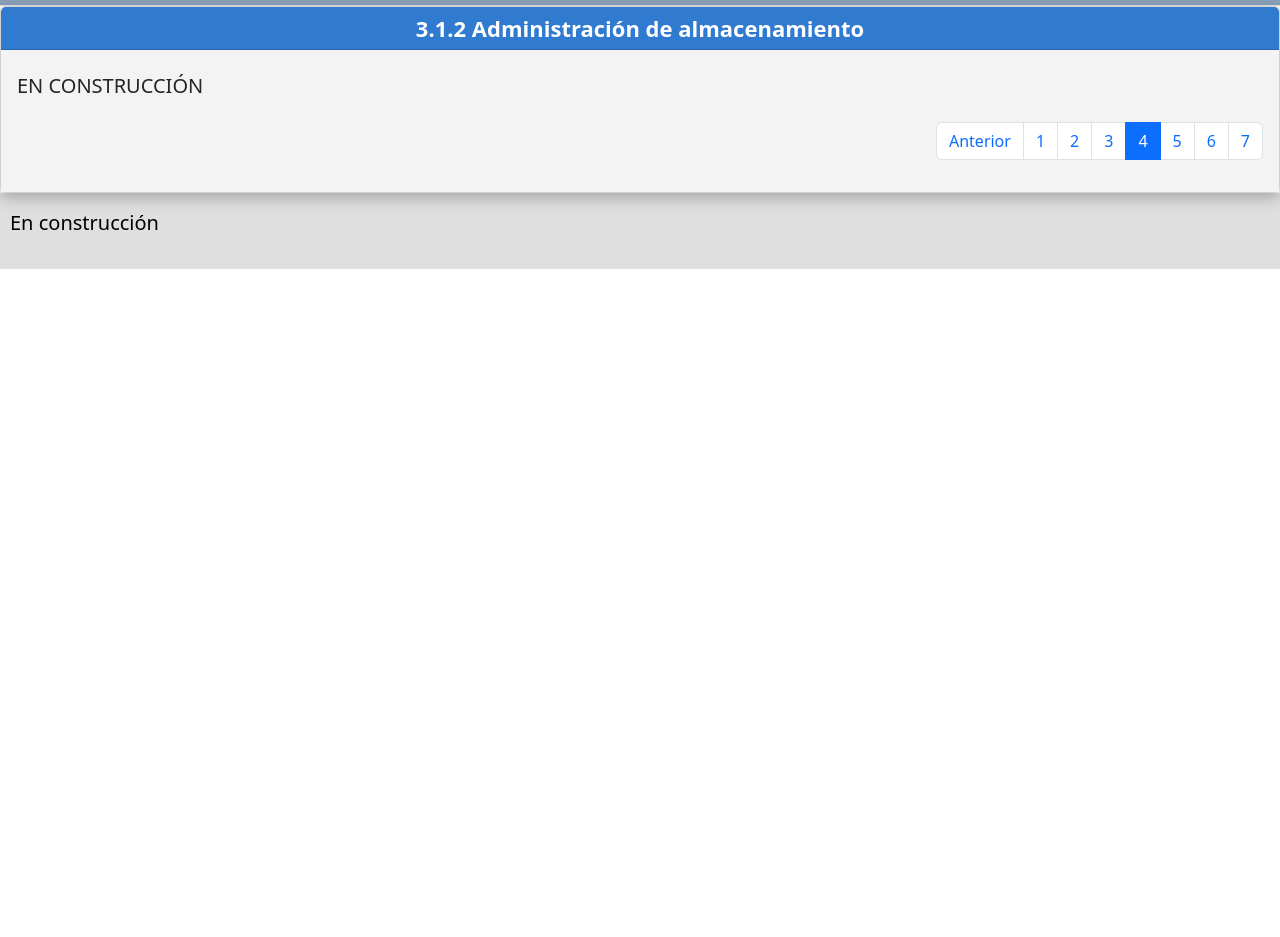
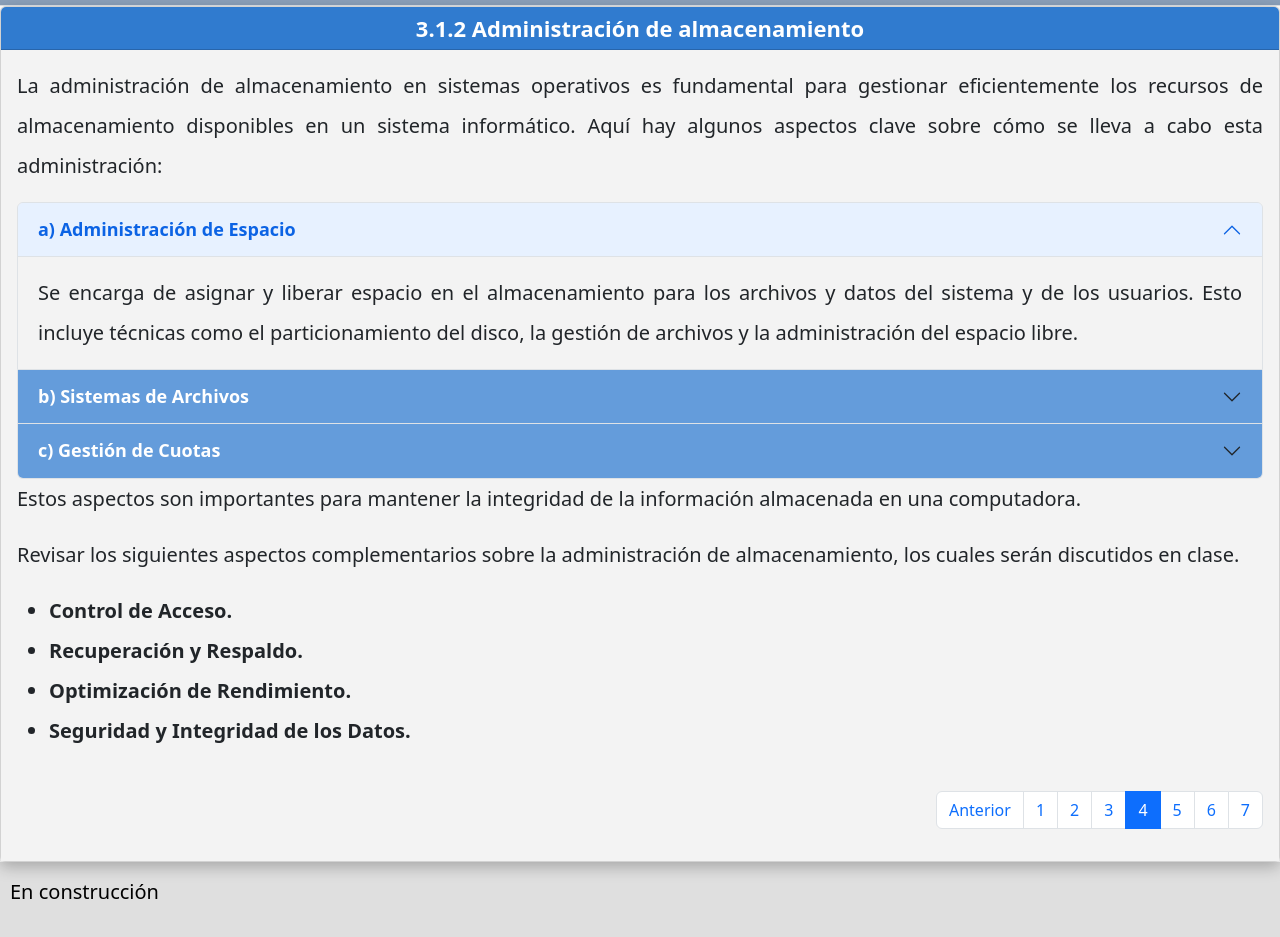
Before and after one commit to vigs950813/RDD_SO_U3, a plain HTML site: page pages/3-1-2-administracion-de-almacenamiento.html in a window 1280 px wide. Shown: the part 445-1382 px from the top of the page. Before the commit the page ends 800 px from the top, so only its background shows below. Drawn offline with nearby package versions, Linux system fonts and the light colour scheme.

Commit message:
Se anexa info a 3-1-2

```diff
--- a/pages/3-1-2-administracion-de-almacenamiento.html
+++ b/pages/3-1-2-administracion-de-almacenamiento.html
@@ -18,6 +18,7 @@
     <link href="../css/header.css" rel="stylesheet" />
     <link href="../css/navbar.css" rel="stylesheet" />
     <link href="../css/card.css" rel="stylesheet" />
+    <link href="../css/acordeon.css" rel="stylesheet" />
     <link href="../css/offcanvas.css" rel="stylesheet" />
     <link href="../css/pagination.css" rel="stylesheet" />
     <link href="../css/footer.css" rel="stylesheet" />
@@ -54,8 +55,97 @@
                 <div class="card-body">
 
                     <p class="card-text">
-                        EN CONSTRUCCIÓN
+
+                        La administración de almacenamiento en sistemas operativos es fundamental para gestionar
+                        eficientemente los recursos de almacenamiento disponibles en un sistema informático. Aquí hay
+                        algunos aspectos clave sobre cómo se lleva a cabo esta administración:
+
                     </p>
+
+                    <div class="accordion" id="accordionPanelsStayOpenExample">
+                        <div class="accordion-item">
+                            <h2 class="accordion-header" id="panelsStayOpen-headingOne">
+                                <button class="accordion-button" type="button" data-bs-toggle="collapse"
+                                    data-bs-target="#panelsStayOpen-collapseOne" aria-expanded="true"
+                                    aria-controls="panelsStayOpen-collapseOne">
+                                    a) Administración de Espacio
+                                </button>
+                            </h2>
+                            <div id="panelsStayOpen-collapseOne" class="accordion-collapse collapse show"
+                                aria-labelledby="panelsStayOpen-headingOne">
+                                <div class="accordion-body">
+                                    <p class="card-text">
+                                        Se encarga de asignar y liberar espacio en el almacenamiento para los
+                                        archivos y datos del sistema y de los usuarios. Esto incluye técnicas como el
+                                        particionamiento
+                                        del disco, la gestión de archivos y la administración del espacio libre.
+
+                                    </p>
+                                </div>
+                            </div>
+                        </div>
+                        <div class="accordion-item">
+                            <h2 class="accordion-header" id="panelsStayOpen-headingTwo">
+                                <button class="accordion-button collapsed" type="button" data-bs-toggle="collapse"
+                                    data-bs-target="#panelsStayOpen-collapseTwo" aria-expanded="false"
+                                    aria-controls="panelsStayOpen-collapseTwo">
+                                    b) Sistemas de Archivos
+                                </button>
+                            </h2>
+                            <div id="panelsStayOpen-collapseTwo" class="accordion-collapse collapse"
+                                aria-labelledby="panelsStayOpen-headingTwo">
+                                <div class="accordion-body">
+                                    <p class="card-text">
+                                        Define la estructura y el método para almacenar y organizar archivos en
+                                        dispositivos de almacenamiento. Los sistemas de archivos pueden variar en
+                                        complejidad y
+                                        características, desde simples sistemas como FAT hasta sistemas avanzados como
+                                        NTFS en Windows o
+                                        ext4 en sistemas Linux.
+                                    </p>
+                                </div>
+                            </div>
+                        </div>
+                        <div class="accordion-item">
+                            <h2 class="accordion-header" id="panelsStayOpen-headingThree">
+                                <button class="accordion-button collapsed" type="button" data-bs-toggle="collapse"
+                                    data-bs-target="#panelsStayOpen-collapseThree" aria-expanded="false"
+                                    aria-controls="panelsStayOpen-collapseThree">
+                                    c) Gestión de Cuotas
+                                </button>
+                            </h2>
+                            <div id="panelsStayOpen-collapseThree" class="accordion-collapse collapse"
+                                aria-labelledby="panelsStayOpen-headingThree">
+                                <div class="accordion-body">
+                                    <p class="card-text">
+                                        Permite establecer límites en el espacio de almacenamiento que los usuarios o
+                                        grupos de usuarios pueden utilizar. Esto ayuda a prevenir el uso excesivo de
+                                        recursos y
+                                        garantiza una distribución equitativa del almacenamiento entre los usuarios.
+                                    </p>
+                                </div>
+                            </div>
+                        </div>
+                    </div>
+
+                    <p class="card-text">
+                        Estos aspectos son importantes para mantener la integridad de la información almacenada en una
+                        computadora.
+                    </p>
+
+                    <p class="card-text">
+                        Revisar los siguientes aspectos complementarios sobre la administración de almacenamiento, los
+                        cuales serán discutidos en clase.
+                    </p>
+
+                    <ul class="card-text">
+                        <li><b>Control de Acceso.</b></li>
+                        <li><b>Recuperación y Respaldo.</b></li>
+                        <li><b>Optimización de Rendimiento.</b></li>
+                        <li><b>Seguridad y Integridad de los Datos.</b></li>
+                    </ul>
+
+                    <br>
 
                     <ul class="pagination justify-content-end">
                         <li class="page-item">
@@ -63,11 +153,15 @@
                         </li>
                         <li class="page-item"><a class="page-link" href="introduccion.html">1</a></li>
                         <li class="page-item"><a class="page-link" href="3-1-abstraccion-de-memoria.html">2</a></li>
-                        <li class="page-item"><a class="page-link" href="3-1-1-organizacion-de-la-memoria.html">3</a></li>
-                        <li class="page-item active"><a class="page-link" href="3-1-2-administracion-de-almacenamiento.html">4</a></li>
+                        <li class="page-item"><a class="page-link" href="3-1-1-organizacion-de-la-memoria.html">3</a>
+                        </li>
+                        <li class="page-item active"><a class="page-link"
+                                href="3-1-2-administracion-de-almacenamiento.html">4</a></li>
                         <li class="page-item"><a class="page-link" href="3-1-3-memoria-de-intercambio.html">5</a></li>
-                        <li class="page-item"><a class="page-link" href="3-1-4-manejo-de-memoria-con-mapa-de-bits.html">6</a></li>
-                        <li class="page-item"><a class="page-link" href="3-1-5-manejo-de-memoria-con-listas-ligadas.html">7</a></li>
+                        <li class="page-item"><a class="page-link"
+                                href="3-1-4-manejo-de-memoria-con-mapa-de-bits.html">6</a></li>
+                        <li class="page-item"><a class="page-link"
+                                href="3-1-5-manejo-de-memoria-con-listas-ligadas.html">7</a></li>
                         <!-- <li class="page-item"><a class="page-link" href="actividad-1.html">8</a></li>
                         <li class="page-item">
                             <a class="page-link" href="2-2-modelo-multi-hilo.html">Siguiente Tema</a>
```
